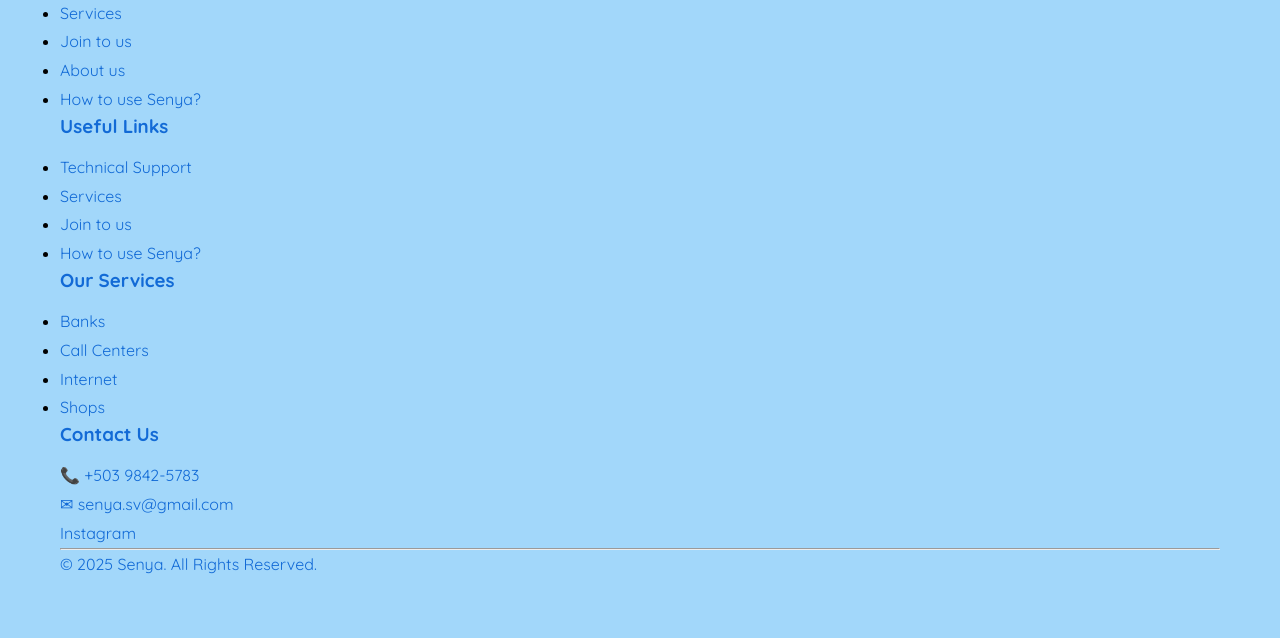
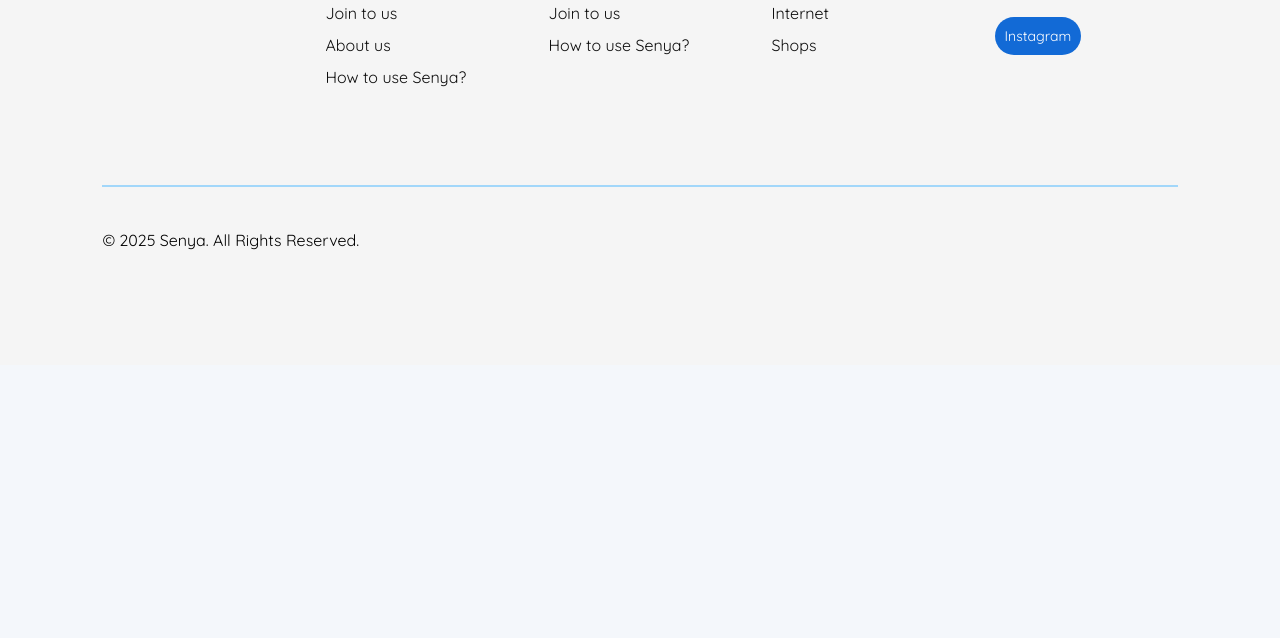
Before and after one commit to Kattyadom/SENYA---EXPO, a plain HTML site: page EXPO/espera.html in a window 1280 px wide. Shown: the part 939-1577 px from the top of the page. After the commit the page ends 1304 px from the top, so only its background shows below. Drawn offline with Linux system fonts and the light colour scheme; files that its build step writes are made by us from their sources.

Commit message:
Update espera.css
cambios de nav

```diff
--- a/EXPO/espera.css
+++ b/EXPO/espera.css
@@ -13,9 +13,6 @@
     background:#f4f7fb;
 }
 
-/* =========================
-   NAVBAR
-========================= */
 
 header {
     display: flex;
@@ -27,6 +24,7 @@
 }
 
 .logo {
+    font-family: 'Quicksand', sans-serif;
     font-size: 32px;
     font-weight: 700;
     color: #1d6ed3;
@@ -37,6 +35,7 @@
 }
 
 .logo-y {
+    font-family: 'Quicksand', sans-serif;
     position: relative;
     display: inline-block;
 }
@@ -64,11 +63,7 @@
     color: #222;
     font-weight: 500;
     font-size: 16px;
-    transition: 0.3s;
-}
-
-nav a:hover{
-    color:#126AD6;
+    transition: color 0.3s;
 }
 
 nav a.active {
@@ -84,14 +79,15 @@
     border: none;
     border-radius: 8px;
     font-size: 16px;
+    font-weight: 500;
     cursor: pointer;
-    box-shadow: 0 4px 10px rgba(244,151,169,.4);
-    transition:.3s;
+    box-shadow: 0 4px 10px rgba(244, 151, 169, 0.4);
+    transition: all 0.2s ease;
 }
 
-.btn-help:hover{
-    background:#e08597;
-    transform:translateY(-2px);
+.btn-help:hover {
+    background-color: #e08597;
+    transform: translateY(-1px);
 }
 
 /* =========================
@@ -320,35 +316,6 @@
     background:#e78ea1;
     transform:scale(1.05);
 }
-#link{
-    color: white;
-    text-decoration: none;
-}
-
-/* FOOTER */
-
-footer{
-    background:#A2D7FA;
-    padding:60px;
-}
-
-.footer-grid{
-    display:grid;
-    grid-template-columns:2fr 1fr 1fr;
-    gap:40px;
-}
-
-footer h3{
-    color:#126AD6;
-    margin-bottom:15px;
-}
-
-footer p,
-footer a{
-    color:#126AD6;
-    text-decoration:none;
-    line-height:1.8;
-}
 
 /* =========================
    RESPONSIVE
@@ -380,3 +347,111 @@
     }
 
 }
+
+/* FOOTER */
+
+.footer{
+    background:#f5f5f5;
+    padding:50px 8%;
+    padding-bottom: 9%;
+}
+
+.footer-container{
+    display:flex;
+    justify-content:space-between;
+    flex-wrap:wrap;
+    gap:40px;
+    margin-top: 4%;
+}
+
+.footer-column{
+    flex:1;
+    min-width:180px;
+}
+
+.footer-column h2{
+    margin-bottom:10px;
+    color:#126ad6;
+}
+
+.footer-column h3{
+    margin-bottom:20px;
+    color:#126ad6;
+}
+
+.footer-column p{
+    color:#252525;
+    margin-bottom:10px;
+    line-height:1.5;
+}
+
+.footer-column ul{
+    list-style:none;
+}
+
+.footer-column ul li{
+    margin-bottom:12px;
+}
+
+.footer-column a{
+    text-decoration:none;
+    color:#0e0e0e;
+    transition:.3s;
+}
+
+.footer-column a:hover{
+    color:#090e55;
+    font-weight: bold;
+    text-decoration: underline;
+}
+
+.footer-column input{
+    width:100%;
+    padding:10px;
+    margin:15px 0;
+    border:none;
+    border-bottom:2px solid #999;
+    background:transparent;
+    outline:none;
+}
+
+.footer-column button{
+    padding:10px 25px;
+    border:none;
+    background:black;
+    color:white;
+    cursor:pointer;
+    border-radius:5px;
+}
+
+.footer-column button:hover{
+    background:#333;
+}
+
+.socials{
+    display:flex;
+    gap:15px;
+    margin-top:20px;
+}
+
+.socials a{
+    background:#126ad6;
+    color:white;
+    padding:10px;
+    border-radius:50px;
+    font-size:14px;
+}
+
+hr{
+    margin:40px 0 20px;
+    border:1px solid #a2d7fa;
+    margin-top: 8%;
+}
+
+.footer-bottom{
+    display:flex;
+    justify-content:space-between;
+    align-items:center;
+    flex-wrap:wrap;
+    margin-top: 4%;
+}
```
